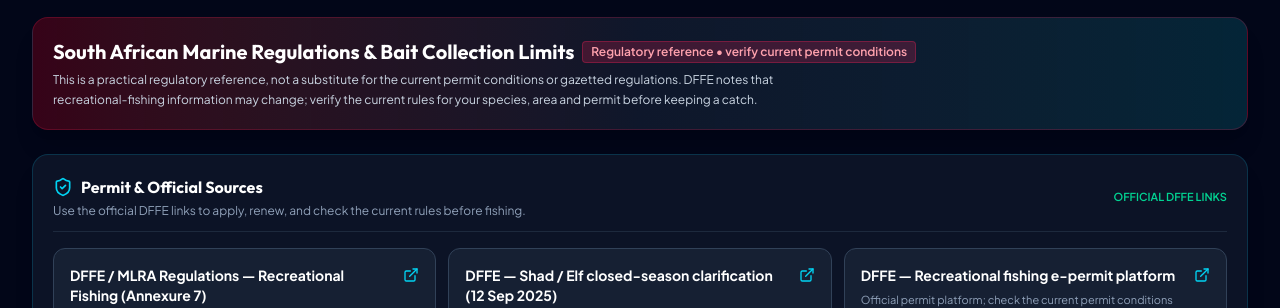
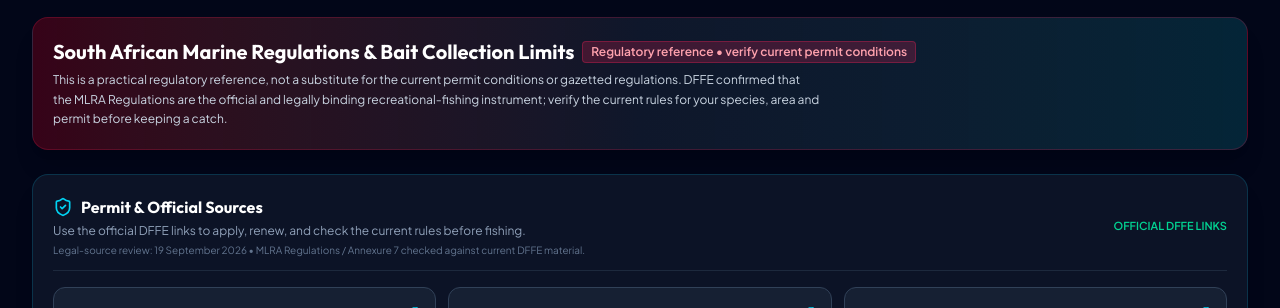
Before and after one commit to syedzayn296-ops/Fishing---logbook, a React (Vite) app: page / in a window 1280 px wide. Both pictures are taken after a click on the button "Bait Limits & Rules". Shown: the part 155-463 px from the top of the page. Built offline with nearby package versions, Linux system fonts and the light colour scheme; no server answers.

Commit message:
docs: clarify DFFE legal source hierarchy

```diff
--- a/src/components/RegulationsView.tsx
+++ b/src/components/RegulationsView.tsx
@@ -19,7 +19,7 @@ export const RegulationsView: React.FC = () => {
               </span>
             </div>
             <p className="text-xs text-slate-300 mt-1 max-w-3xl leading-relaxed">
-              This is a practical regulatory reference, not a substitute for the current permit conditions or gazetted regulations. DFFE notes that recreational-fishing information may change; verify the current rules for your species, area and permit before keeping a catch.
+              This is a practical regulatory reference, not a substitute for the current permit conditions or gazetted regulations. DFFE confirmed that the MLRA Regulations are the official and legally binding recreational-fishing instrument; verify the current rules for your species, area and permit before keeping a catch.
             </p>
           </div>
         </div>
@@ -37,6 +37,9 @@ export const RegulationsView: React.FC = () => {
             </div>
             <p className="text-xs text-slate-400 mt-1">
               Use the official DFFE links to apply, renew, and check the current rules before fishing.
+            </p>
+            <p className="text-[10px] text-slate-500 mt-1">
+              Legal-source review: 19 September 2026 • MLRA Regulations / Annexure 7 checked against current DFFE material.
             </p>
           </div>
           <span className="text-[11px] text-emerald-400 font-semibold">
```
